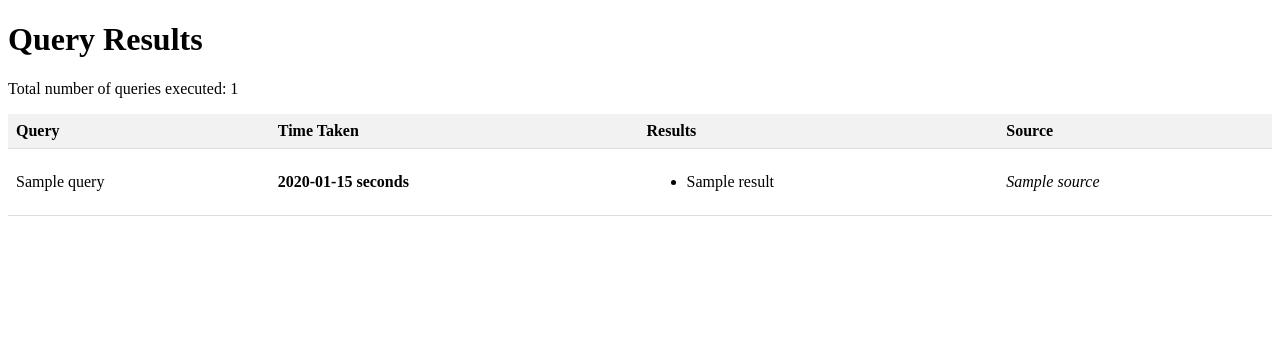
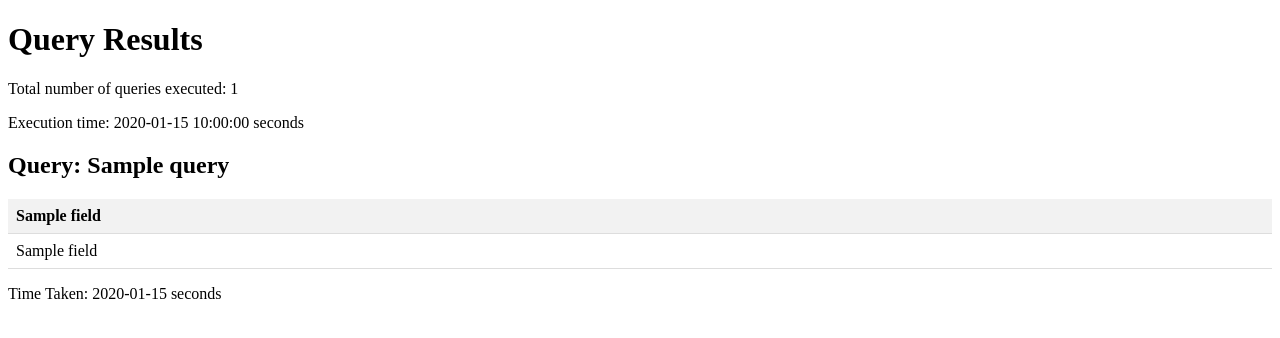
Before and after one commit to prathikh1998/PresentGraphs, a Flask app: template templates/results.html in a window 1280 px wide. Shown: the top 338 px of the page. Run offline with Flask 3, Linux system fonts and the light colour scheme; the template is opened without the code that fills it: most values are stand-ins (such as "Sample title", 1, 10 or a date in 2020).

Commit message:
Add files via upload

```diff
--- a/templates/results.html
+++ b/templates/results.html
@@ -22,42 +22,30 @@
         .query-time {
             font-weight: bold;
         }
-
-        .source {
-            font-style: italic;
-        }
     </style>
 </head>
 <body>
     <h1>Query Results</h1>
     <p>Total number of queries executed: {{ num_queries }}</p>
+    <p>Execution time: {{ execution_time }} seconds</p>
 
+    {% for query, query_time, results in query_results %}
+        <h2>Query: {{ query }}</h2>
         <table>
             <tr>
-            <th>Query</th>
-            <th>Time Taken</th>
-            <th>Results</th>
-            <th>Source</th>
+                {% for field in results[0].keys() %}
+                    <th>{{ field }}</th>
+                {% endfor %}
             </tr>
-
-        {% for query, query_time, results, source in query_results %}
+            {% for row in results %}
                 <tr>
-            <td>{{ query }}</td>
-            <td class="query-time">{{ query_time }} seconds</td>
-            <td>
-                {% if source == "from cache" %}
-                <p>Data retrieved from cache.</p>
-                {% else %}
-                <ul>
-                    {% for result in results %}
-                    <li>{{ result }}</li>
+                    {% for field in row.values() %}
+                        <td>{{ field }}</td>
                     {% endfor %}
-                </ul>
-                {% endif %}
-            </td>
-            <td class="source">{{ source }}</td>
                 </tr>
             {% endfor %}
         </table>
+        <p>Time Taken: {{ query_time }} seconds</p>
+    {% endfor %}
 </body>
 </html>
```
Lines whose indentation alone changed are shown as unchanged.
